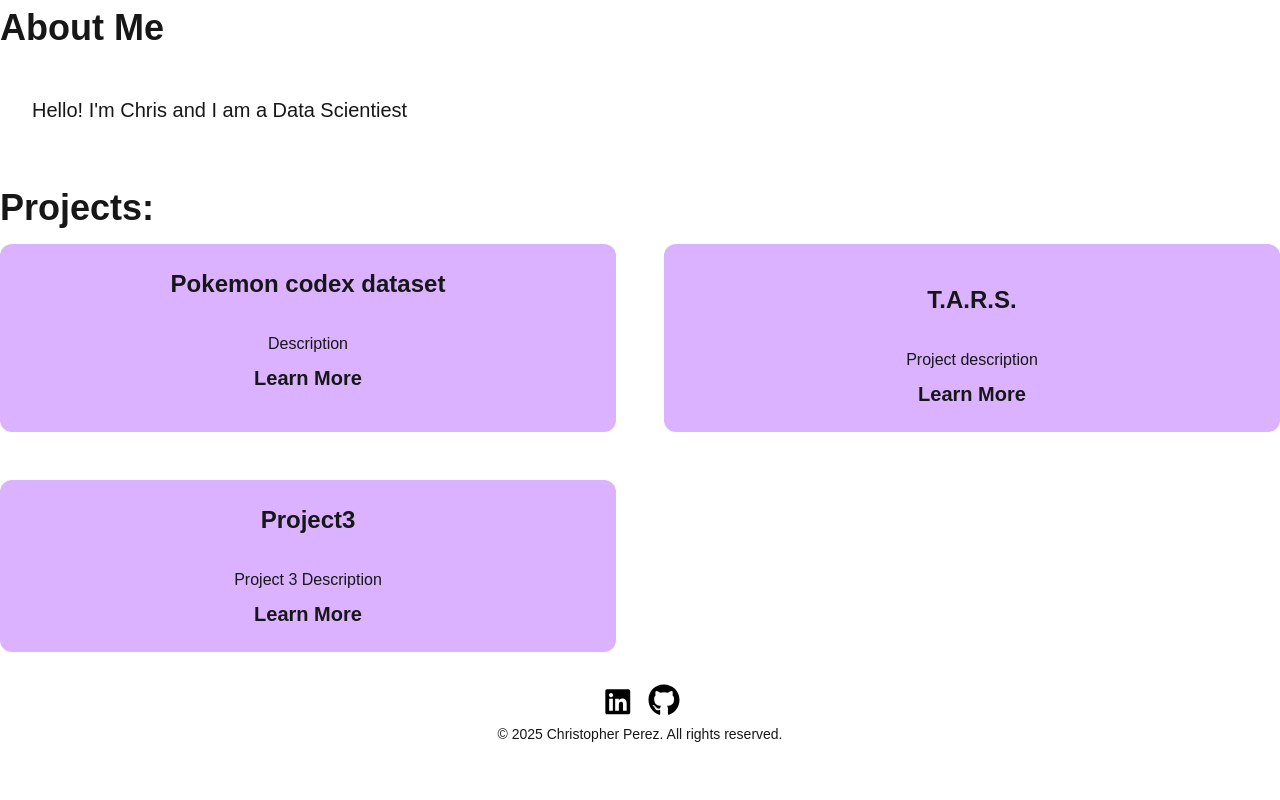
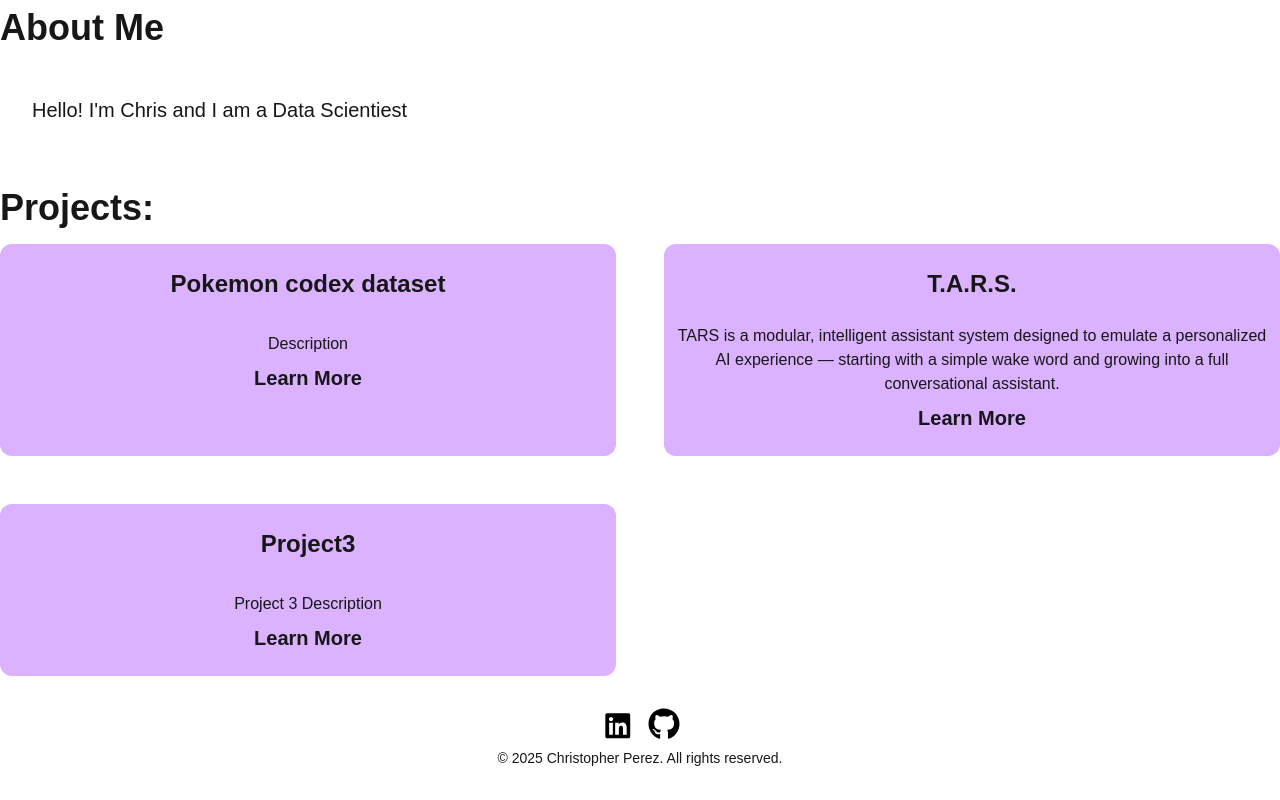
Before and after one commit to crispychicken20/personalWebsite, a Next.js app: page / in a window 1280 px wide. Shown: the part 520-1320 px from the top of the page. Before the commit the page ends 1296 px from the top, so only its background shows below. Built offline with nearby package versions, Linux system fonts and the light colour scheme.

Commit message:
Some slight changes to project

```diff
--- a/app/components/project.js
+++ b/app/components/project.js
@@ -8,16 +8,16 @@ export default function Project(){
                 <div className="rounded-xl bg-purple-300 justify-items-center text-center py-6">
                     <h3 className="text-2xl font-semibold pb-4">Pokemon codex dataset</h3>
                     {/* <image src="" alt="Project1 display" className="rounded-xl pb-2" width={400} height={300} /> */}
-                    <p className="pt-4 pb-2">Description</p>
+                    <p className="pt-4 pb-2 px-4">Description</p>
                     <a href="#" className="font-bold text-xl hover:text-red-300 transition-colors duration-200">Learn More</a>
                 </div>
 
 
                 <div className="rounded-xl bg-purple-300 justify-items-center text-center py-6">
-                    <h3 className="text-2xl font-semibold pb-4"></h3>
                     {/* <Image src="" alt="T.A.R.S." className="rounded-xl pb-2" width={400} height={300} /> */}
                     <h3 className="text-2xl font-semibold pb-4">T.A.R.S.</h3>
-                    <p className="pt-4 pb-2">Project description</p>
+                    <p className="pt-2 pb-2 px-2">TARS is a modular, intelligent assistant system designed to emulate a personalized AI experience —
+                        starting with a simple wake word and growing into a full conversational assistant.</p>
                     <a href="#" className="font-bold text-xl hover:text-red-300 transition-colors duration-200">Learn More</a>
 
             </div>
@@ -26,7 +26,7 @@ export default function Project(){
             <div className="rounded-xl bg-purple-300 justify-items-center text-center py-6">
                 <h3 className="text-2xl font-semibold pb-4">Project3</h3>
                 {/* <Image src="" alt="Project 3" className="rounded-xl pb-2" width={400} height={300} /> */}
-                <p className="pt-4 pb-2">Project 3 Description</p>
+                <p className="pt-4 pb-2 px-4">Project 3 Description</p>
                 <a href="#" className="font-bold text-xl hover:text-red-300 transition-colors duration-200">Learn More</a>
 
             </div>
--- /dev/null
+++ b/app/components/projects/TARS.js
@@ -0,0 +1,5 @@
+export default function TARS() {
+    return(
+
+    )
+}
```
Also changed, not shown: 1 other file (tests, documents, lock files or other folders).
